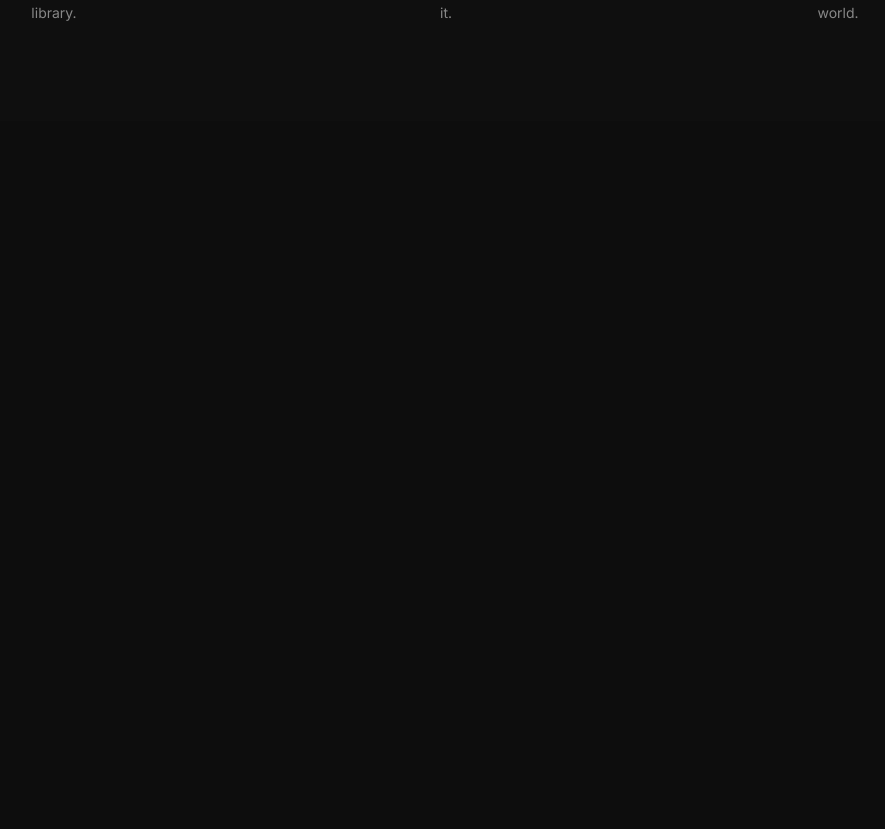
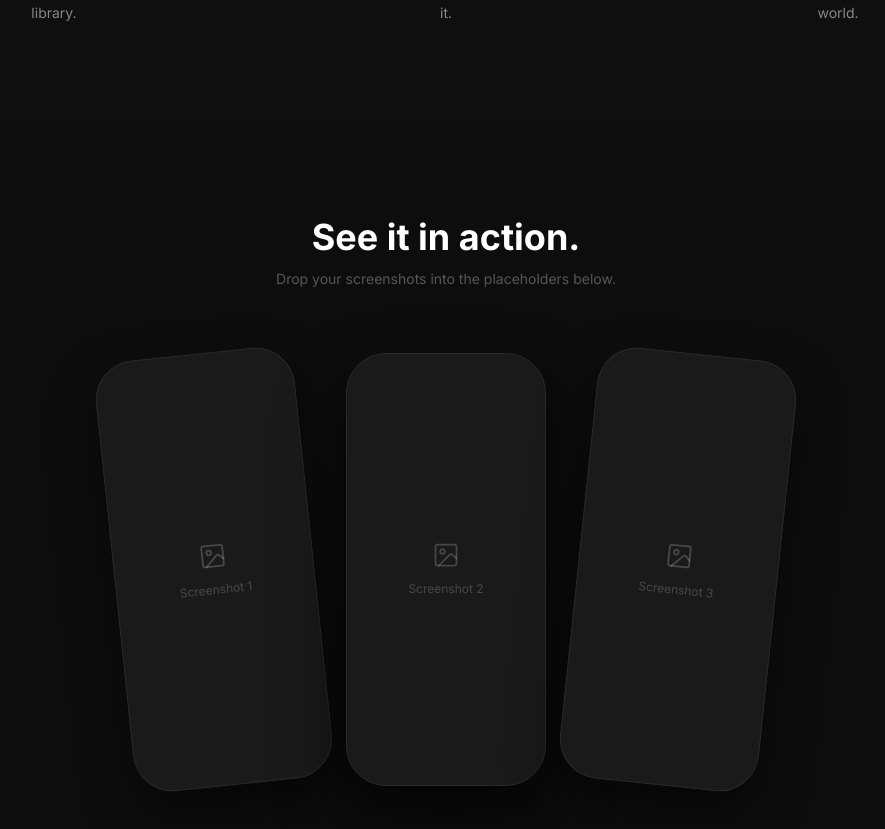
Before and after one commit to ekselereysin/CadreCamera.com, a React (Vite) app: page / in a window 1280 px wide. Shown: the part 1827-2656 px from the top of the page, without its empty margins (194-1079 px from the left). Before the commit the page ends 1948 px from the top, so only its background shows below. Built offline with nearby package versions, Linux system fonts and the light colour scheme.

Commit message:
feat: add Screenshots placeholder section

```diff
--- a/src/App.jsx
+++ b/src/App.jsx
@@ -1,4 +1,4 @@
-import { Sparkles, LayoutGrid, Square, Camera, SlidersHorizontal, Share2 } from 'lucide-react'
+import { Sparkles, LayoutGrid, Square, Camera, SlidersHorizontal, Share2, ImageIcon } from 'lucide-react'
 
 // ─── Logo ────────────────────────────────────────────────────────────────────
 const BAR_COLORS = ['#E24B4A', '#EF9F27', '#639922', '#378ADD', '#7F77DD']
@@ -240,6 +240,47 @@ function HowItWorks() {
   )
 }
 
+// ─── Screenshots ──────────────────────────────────────────────────────────────
+function Screenshots() {
+  return (
+    <section className="py-24 px-6">
+      <div className="max-w-6xl mx-auto">
+        <div className="text-center mb-16">
+          <h2 className="text-3xl sm:text-4xl font-bold text-white mb-3">
+            See it in action.
+          </h2>
+          <p className="text-white/30 text-sm">
+            Drop your screenshots into the placeholders below.
+          </p>
+        </div>
+
+        <div className="flex items-end justify-center gap-2 sm:gap-8">
+          {[
+            { rotate: '-6deg', label: 'Screenshot 1', shadow: '0 24px 48px rgba(0,0,0,0.5)' },
+            { rotate: '0deg',  label: 'Screenshot 2', shadow: '0 32px 64px rgba(0,0,0,0.7)' },
+            { rotate: '6deg',  label: 'Screenshot 3', shadow: '0 24px 48px rgba(0,0,0,0.5)' },
+          ].map(({ rotate, label, shadow }) => (
+            <div
+              key={label}
+              className="flex flex-col items-center justify-center gap-3 bg-dark-photo border border-dark-photoborder text-white/20 flex-shrink-0"
+              style={{
+                width: 'clamp(100px, 22vw, 200px)',
+                aspectRatio: '9 / 19.5',
+                borderRadius: 'clamp(24px, 5vw, 40px)',
+                transform: `rotate(${rotate})`,
+                boxShadow: shadow,
+              }}
+            >
+              <ImageIcon aria-hidden="true" size={28} strokeWidth={1.5} />
+              <span className="text-xs">{label}</span>
+            </div>
+          ))}
+        </div>
+      </div>
+    </section>
+  )
+}
+
 // ─── App ─────────────────────────────────────────────────────────────────────
 export default function App() {
   return (
@@ -248,6 +289,7 @@ export default function App() {
       <Hero />
       <Features />
       <HowItWorks />
+      <Screenshots />
     </div>
   )
 }
```
